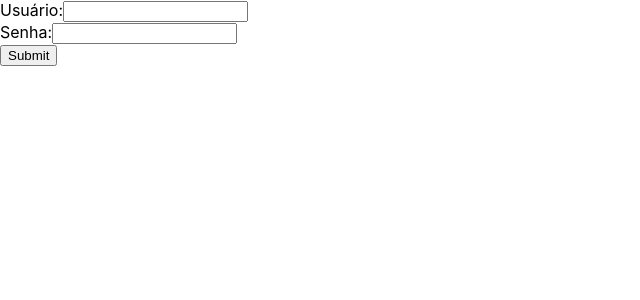
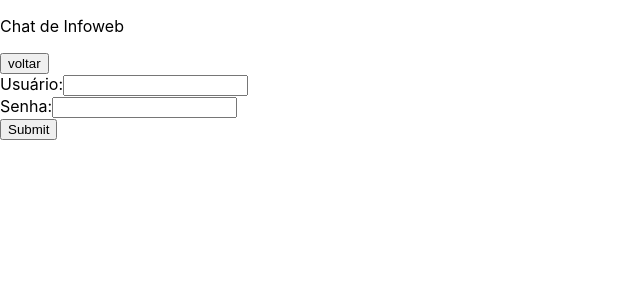
Before and after one commit to faueni/ifrn-chat-web, a Next.js app: page /login in a window 1280 px wide. Shown: the top 300 px of the page, without its empty margins (0-640 px from the left). Built offline with nearby package versions, Linux system fonts and the light colour scheme.

Commit message:
adicionado botão de voltar em login.js

```diff
--- a/pages/login.js
+++ b/pages/login.js
@@ -1,23 +1,29 @@
 import React from 'react';
+import Head from 'next/head';
 import {AppContainer} from '../src/components/AppContainerComponent';
 import {AppInput} from '../src/components/AppInputComponent';
 import {AppButton} from '../src/components/AppButtonComponent';
+import { useRouter } from 'next/router';
 
 const Login = props => {
-  return (
-		<AppContainer>
-			<AppInput
-				title="apelido ou email do usuário"
-				label="Usuário:"
-				type="text"
-			/>
-			<AppInput
-				label="Senha:"
-				type="password"
-				title="senha do usuário"
-			/>
-			<AppButton title="Entrar" />
-		</AppContainer>
+	const router = useRouter();
+	return (
+		<div>
+			<Head>
+				<title>página de login</title>
+			</Head>
+			<main>
+				<nav>
+					<p>Chat de Infoweb</p>
+					<button onClick={() => router.back()}>voltar</button>
+				</nav>
+				<AppContainer>
+					<AppInput title="apelido ou email do usuário" label="Usuário:" type="text"/>
+					<AppInput label="Senha:" type="password" title="senha do usuário" />
+					<AppButton title="Entrar" />
+				</AppContainer>
+			</main>
+		</div>
 	);
 };
 
```
